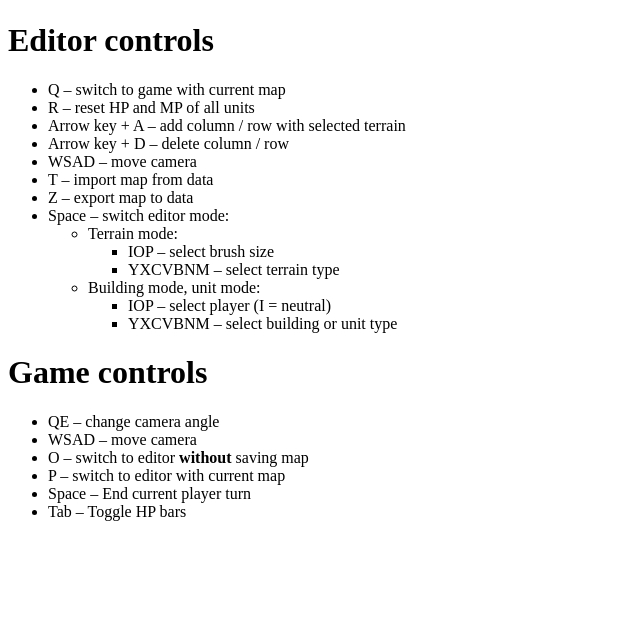
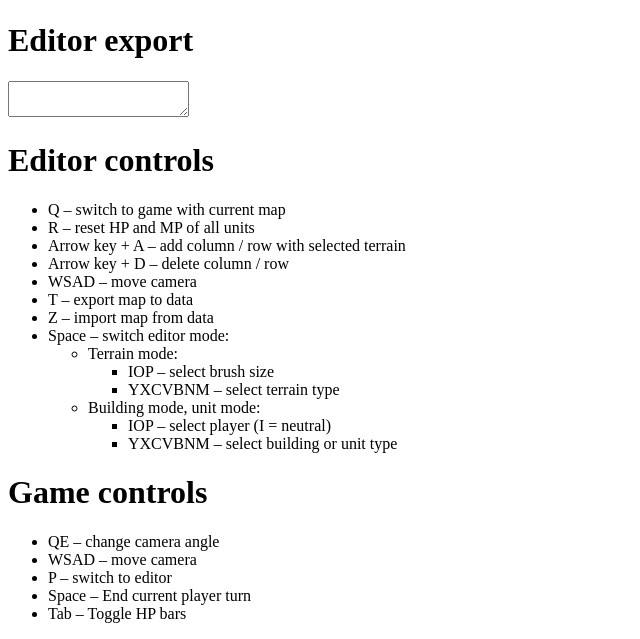
Before and after one commit to Aurel300/ludumdare43, a plain HTML site: page game/index.html in a window 1280 px wide. Shown: the part 161-800 px from the top of the page, without its empty margins (0-640 px from the left). Drawn offline with Linux system fonts and the light colour scheme; a script that the page names is missing.

```diff
--- a/game/index.html
+++ b/game/index.html
@@ -4,6 +4,8 @@
 	<script src="game.js"></Script>
 </head><body>
 	<canvas id="surf"></canvas>
+	<h1>Editor export</h1>
+	<textarea id="editor_out"></textarea>
 	<h1>Editor controls</h1>
 	<ul>
 		<li>Q – switch to game with current map</li>
@@ -11,8 +13,8 @@
 		<li>Arrow key + A – add column / row with selected terrain</li>
 		<li>Arrow key + D – delete column / row</li>
 		<li>WSAD – move camera</li>
-		<li>T – import map from data</li>
-		<li>Z – export map to data</li>
+		<li>T – export map to data</li>
+		<li>Z – import map from data</li>
 		<li>Space – switch editor mode:<ul>
 			<li>Terrain mode:<ul>
 				<li>IOP – select brush size</li>
@@ -28,8 +30,8 @@
 	<ul>
 		<li>QE – change camera angle</li>
 		<li>WSAD – move camera</li>
-		<li>O – switch to editor <b>without</b> saving map</li>
-		<li>P – switch to editor with current map</li>
+		<li>P – switch to editor</li>
+		<!-- <li>P – switch to editor with current map</li> -->
 		<li>Space – End current player turn</li>
 		<li>Tab – Toggle HP bars</li>
 	</ul>
```
Also changed, not shown: game/png/game.png, 11 other files.
